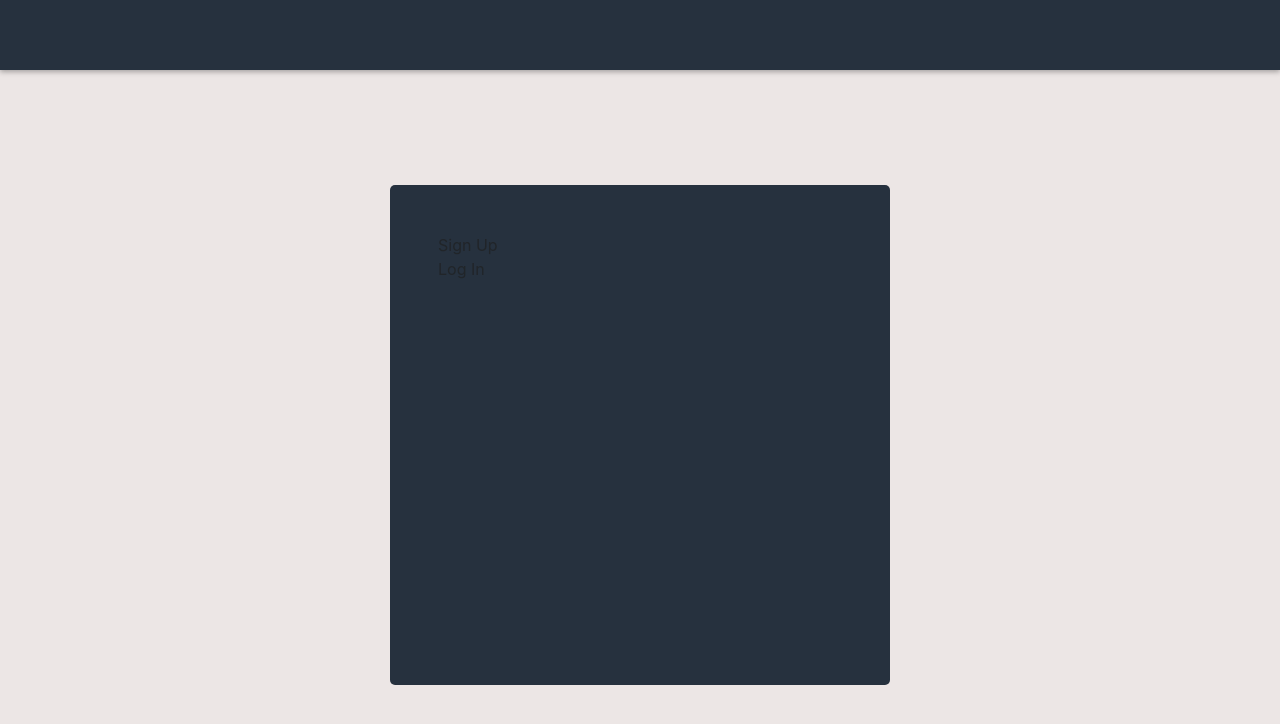
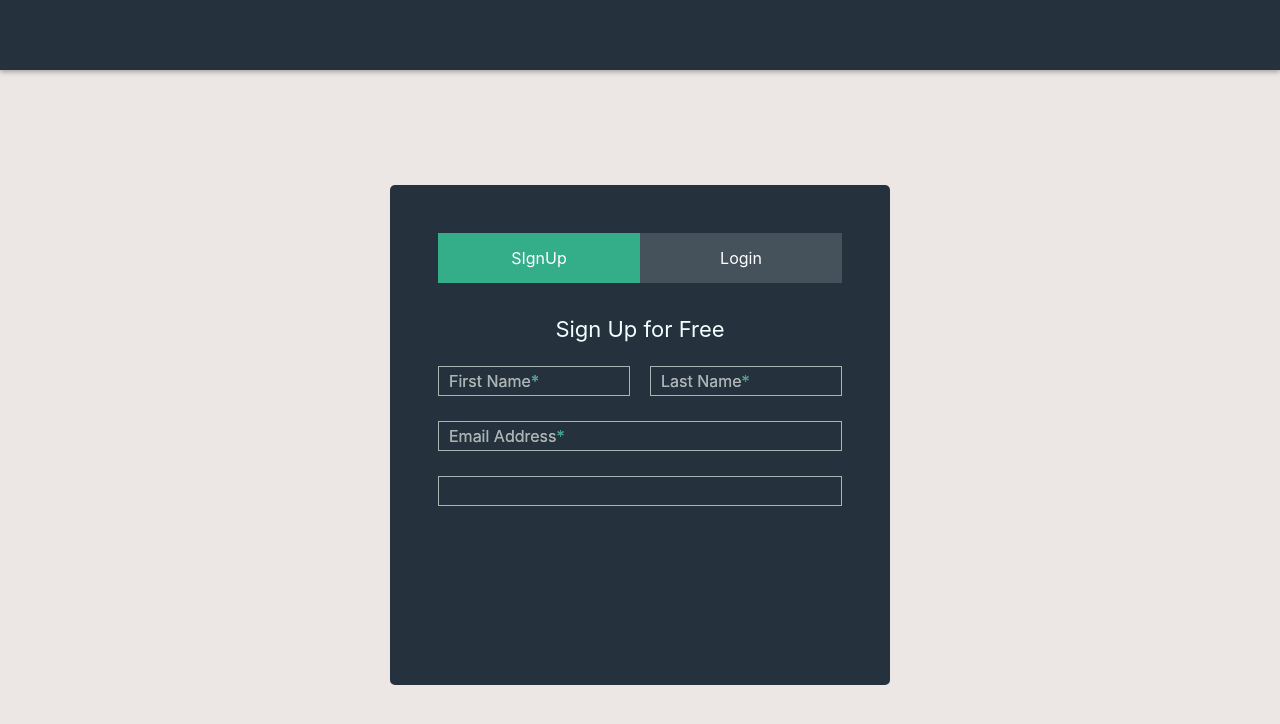
Before and after one commit to maxhaponenko/form, a React (Create React App) app in the folder access-platform-task/: page / in a window 1280 px wide. Shown: the top 724 px of the page. Built offline with nearby package versions, Linux system fonts and the light colour scheme.

Commit message:
Form layout in progress

```diff
--- a/access-platform-task/src/media/_variables.scss
+++ b/access-platform-task/src/media/_variables.scss
@@ -5,5 +5,5 @@ $green: #34AE88;
 $green-hover: #2D9A78;
 $green-accent: #3BA28A;
 $grey: #7C8188;
-$font-default: #77807E;
+$font-default: rgb(170, 180, 178);
 $font-light: #F1FFFF;
--- a/access-platform-task/src/pages/main/components/auth-form.js
+++ b/access-platform-task/src/pages/main/components/auth-form.js
@@ -1,22 +1,104 @@
 import React from 'react'
 import './auth-form.scss'
+import { TabContent, TabPane } from 'reactstrap';
 
 class AuthForm extends React.Component {
 
+    state = {
+        tabs: {
+            signUp: 'signUp',
+            login: 'login'
+        },
+        activeTab: 'signUp',
+        inputName: '',
+        lastName: '',
+        email: '',
+        password: ''
+    }
+
+
+
+    toggle(tab) {
+        this.setState({
+            activeTab: tab
+        })
+    }
 
     render() {
         return (
             <div className="panel p-5">
                 <div className="panel__header">
-                    <div className="tab-button">
-                        Sign Up
-                    </div>
-                    <div className="tab-button">
-                        Log In
+                    <div className="row no-gutters">
+                        <Tab
+                            className="tab"
+                            isActive={this.state.tabs.signUp === this.state.activeTab}
+                            toggle={() => this.toggle(this.state.tabs.signUp)}>SIgnUp</Tab>
+
+                        <Tab
+                            className="tab"
+                            isActive={this.state.tabs.login === this.state.activeTab}
+                            toggle={() => this.toggle(this.state.tabs.login)}>Login</Tab>
                     </div>
                 </div>
                 <div className="panel__body">
+                    <TabContent activeTab={this.state.activeTab}>
+                        <TabPane tabId={this.state.tabs.signUp}>
+                            <div className="form__heading">Sign Up for Free</div>
+                            <form className="auth-form" id="signUp" autoComplete="off">
+                                <div className="row no-gutters">
+                                    <div className="col-6">
+                                        <input type="text"
+                                            placeholder="First Name*"
+                                            value={this.state.inputName}
+                                            onChange={(e) => {
+                                            this.setState({
+                                                inputName: e.target.value
+                                            })
+                                        }}/>
+                                        <label>First Name<span style={{color: '#3BA28A'}}>*</span></label>
+                                    </div>
+                                    <div className="col-6">
+                                        <input type="text"
+                                            placeholder="Last Name*"
+                                            value={this.state.lastName}
+                                            onChange={(e) => {
+                                            this.setState({
+                                                lastName: e.target.value
+                                            })
+                                        }}/>
+                                        <label>Last Name<span style={{color: '#3BA28A'}}>*</span></label>
+                                    </div>
+                                </div>
+                                <div>
+                                    <input type="email"
+                                        placeholder="Email Address*"
+                                        value={this.state.email}
+                                        onChange={(e) => {
+                                        this.setState({
+                                            email: e.target.value
+                                        })
+                                    }}/>
+                                    <label>Email Address<span style={{color: '#3BA28A'}}>*</span></label>
+                                </div>
+                                <div>
+                                    <input type="password" value={this.state.password} onChange={(e) => {
+                                        this.setState({
+                                            password: e.target.value
+                                        })
+                                    }}/>
+                                    {this.state.password.length === 0 ? (
+                                        <label>Set A Password<span style={{color: '#3BA28A'}}>*</span></label>
+                                    ) : null}
 
+
+                                    {/* <input type="password" placeholder="Set A Password*"/> */}
+                                </div>
+                            </form>
+                        </TabPane>
+                        <TabPane tabId={this.state.tabs.login}>
+                            <div className="form__heading">Welcome Back!</div>
+                        </TabPane>
+                    </TabContent>
                 </div>
                 <div className="panel__footer">
 
@@ -27,3 +109,22 @@ class AuthForm extends React.Component {
 }
 
 export default AuthForm
+
+
+
+const Tab = ({
+    isActive,
+    className,
+    style,
+    toggle,
+    children
+}) => {
+
+    const classNames = isActive ? ('active '.concat(className ? className : '')) : (''.concat(className ? className : ''))
+
+    return (
+        <div className={classNames} style={style ? style : null} onClick={toggle}>
+            <div>{children}</div>
+        </div>
+    )
+}
--- a/access-platform-task/src/pages/main/components/auth-form.scss
+++ b/access-platform-task/src/pages/main/components/auth-form.scss
@@ -9,4 +9,132 @@
     left: 50%;
     transform: translate(-50%, -50%);
     border-radius: 5px;
+    color: white;
+    .tab {
+        width: 50%;
+        height: 50px;
+        background-color: $bg-disabled;
+        cursor: pointer;
+        position: relative;
+        transition: 0.5s all;
+        > div {
+            position: absolute;
+            top: 50%;
+            left: 50%;
+            transform: translate(-50%, -50%);
+        }
+        &:hover {
+            background-color: $green-hover;
+        }
+    }
+    .tab.active {
+        background-color: $green;
+    }
 }
+.form__heading {
+    font-size: 22px;
+    color: $font-light;
+    padding-top: 30px;
+    display: block;
+    text-align: center;
+}
+#signUp {
+    margin-top: 20px;
+    input {
+        width: 100%;
+        height: 30px;
+        background: transparent;
+        border: 1px solid $font-default;
+        outline: none;
+        caret-color: $font-default;
+        padding: 4px 10px;
+        color: $font-light;
+        position: relative;
+        &::placeholder {
+            color: $font-default;
+        }
+    }
+    label {
+        position: absolute;
+        top: 3px;
+        left: 11px;
+        color: $font-default;
+        pointer-events: none;
+    }
+    input:focus + label {
+        position: absolute;
+        top: -16px;
+        left: 5px;
+        pointer-events: none;
+        font-size: 10px;
+    }
+    input:not(:placeholder-shown) + label {
+        position: absolute;
+        top: -16px;
+        left: 5px;
+        pointer-events: none;
+        font-size: 10px;
+        display: none;
+    }
+    input:focus::placeholder {
+        color: transparent;
+    }
+    div[class*=col] label {
+        position: absolute;
+        top: 3px;
+        left: 21px;
+        color: $font-default;
+        pointer-events: none;
+    }
+    div[class*=col] input:focus + label {
+        position: absolute;
+        top: -16px;
+        left: 15px;
+        pointer-events: none;
+        font-size: 10px;
+    }
+
+    div[class*=col] input:not(:placeholder-shown) + label {
+        position: absolute;
+        top: -16px;
+        left: 15px;
+        pointer-events: none;
+        font-size: 10px;
+        display: none;
+    }
+    div[class*=col] input:focus::placeholder {
+        color: transparent;
+    }
+
+    > div {
+        margin-bottom: 25px;
+        position: relative;
+    }
+
+    // Bootstrap customization
+    div[class*=col] {
+        padding-right: 10px;
+        padding-left: 10px;
+    }
+    .row {
+        margin-right: -10px;
+        margin-left: -10px;
+    }
+    /* Change Autocomplete styles in Chrome*/
+    input:-webkit-autofill,
+    input:-webkit-autofill-selected,
+    input:-webkit-autofill:hover,
+    input:-webkit-autofill:focus,
+    textarea:-webkit-autofill,
+    textarea:-webkit-autofill:hover,
+    textarea:-webkit-autofill:focus,
+    select:-webkit-autofill,
+    select:-webkit-autofill:hover,
+    select:-webkit-autofill:focus {
+    border: 1px solid $font-default;
+    -webkit-text-fill-color: $font-light;
+    background-color: $bg-panel !important;
+    //   -webkit-box-shadow: 0 0 0px 1000px #000 inset;
+    transition: background-color 1000s ease-in-out 0s;
+    }
+}
```
